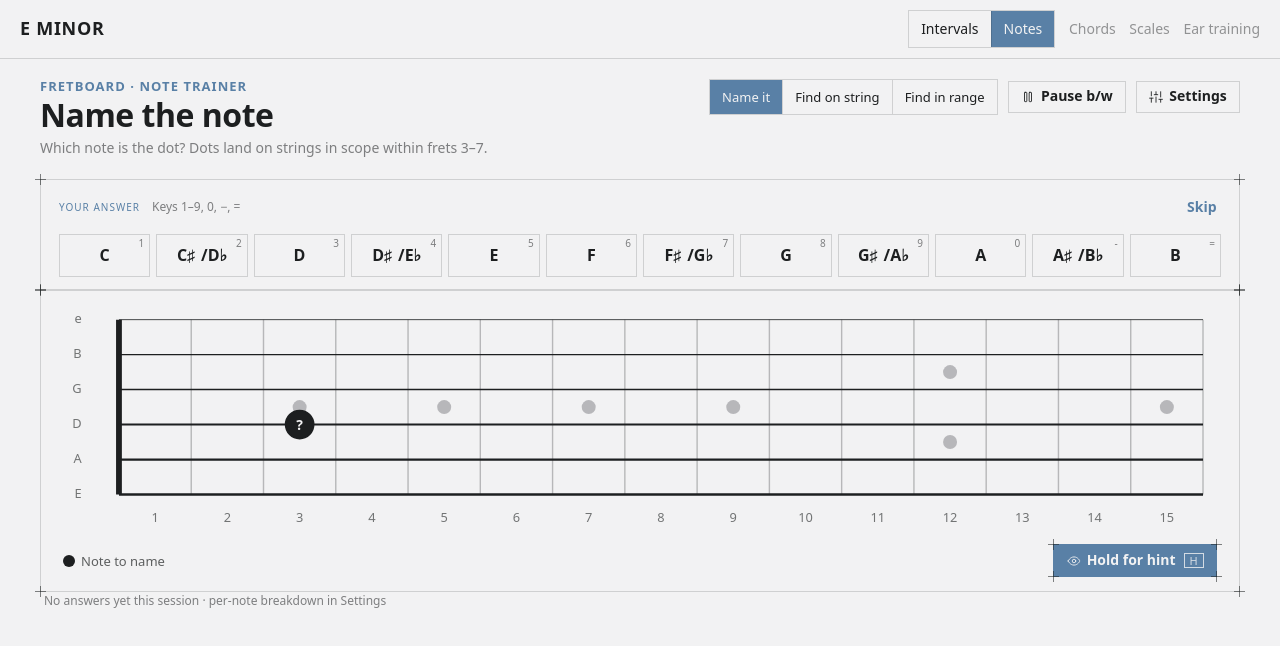
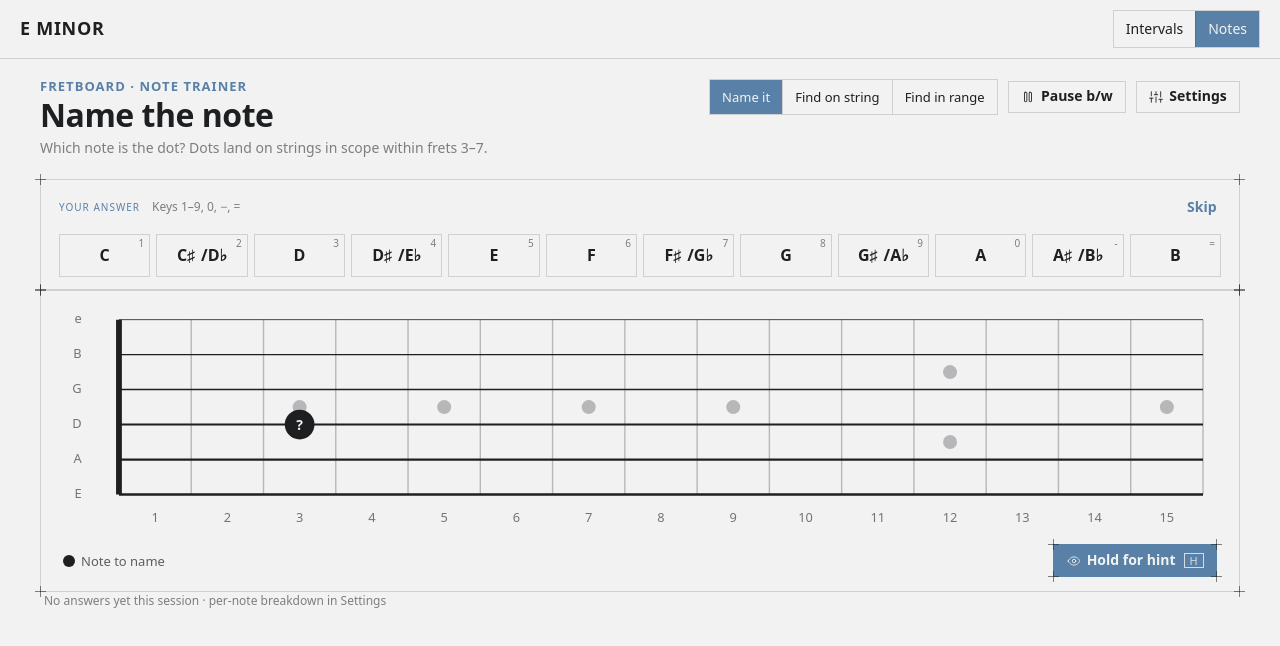
Before and after one commit to memestreak/frets, a Next.js app: page /notes in a window 1280 px wide. Shown: the top 646 px of the page. Built offline with nearby package versions, Linux system fonts and the light colour scheme.

Commit message:
Remove placeholder sections from the nav
Drop the dimmed, non-clickable Chords, Scales and Ear training
labels. Those sections do not exist, so the nav now lists only the
two real trainers. Add AppNav tests covering the links, the active
state and the absence of placeholders.

```diff
--- a/src/components/AppNav.tsx
+++ b/src/components/AppNav.tsx
@@ -6,7 +6,6 @@ const SECTIONS: { id: Section; href: string; label: string }[] = [
   { id: 'intervals', href: '/intervals', label: 'Intervals' },
   { id: 'notes', href: '/notes', label: 'Notes' },
 ];
-const LATER = ['Chords', 'Scales', 'Ear training'];
 
 export function AppNav({ active }: { active: Section }) {
   return (
@@ -27,16 +26,6 @@ export function AppNav({ active }: { active: Section }) {
           </Link>
         ))}
       </div>
-      {LATER.map(label => (
-        <span
-          key={label}
-          className="text-[14px] opacity-45"
-          title="Coming later"
-          aria-disabled="true"
-        >
-          {label}
-        </span>
-      ))}
     </nav>
   );
 }
```
Also changed, not shown: 1 other file (tests, documents, lock files or other folders).
